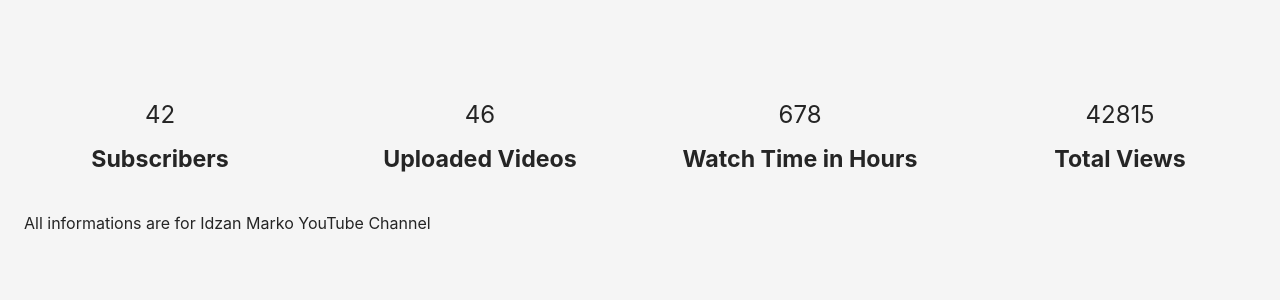
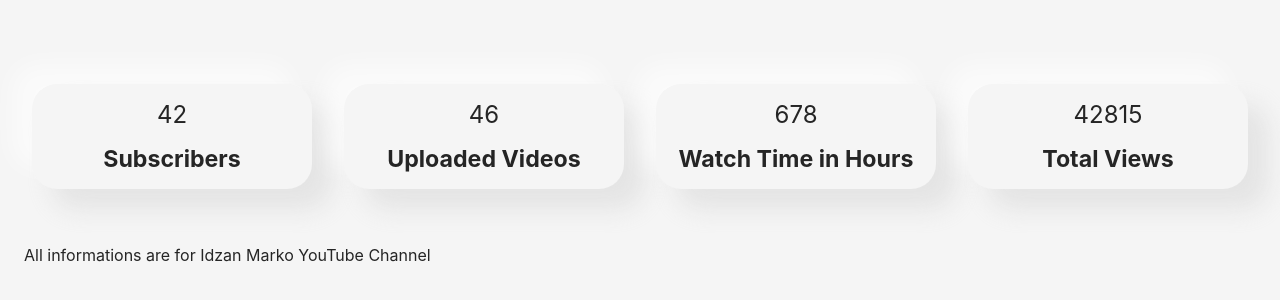
Before and after one commit to idzan/animated-counter-js, a plain HTML site: page index.html in a window 1280 px wide. Shown: the part 230-530 px from the top of the page. Drawn offline with Linux system fonts and the light colour scheme.

Commit message:
Neumoprhism test
And it works, dang it man

```diff
--- a/scss/main.scss
+++ b/scss/main.scss
@@ -18,10 +18,15 @@ body {
 section {
     display: grid;
     grid-template-columns: repeat(auto-fit, minmax(20vh, 1fr));
+    gap: 2rem;
+    padding: 2rem;
 }
 .counting {
     padding: 1rem;
     text-align: center;
+    border-radius: 25px;
+    background: #f5f5f5;
+    box-shadow:  20px 20px 25px #d0d0d070, -20px -20px 25px #ffffff90;
 }
 .counter {
     font-size: 1.5rem;
```
Also changed, not shown: css/main.css.
